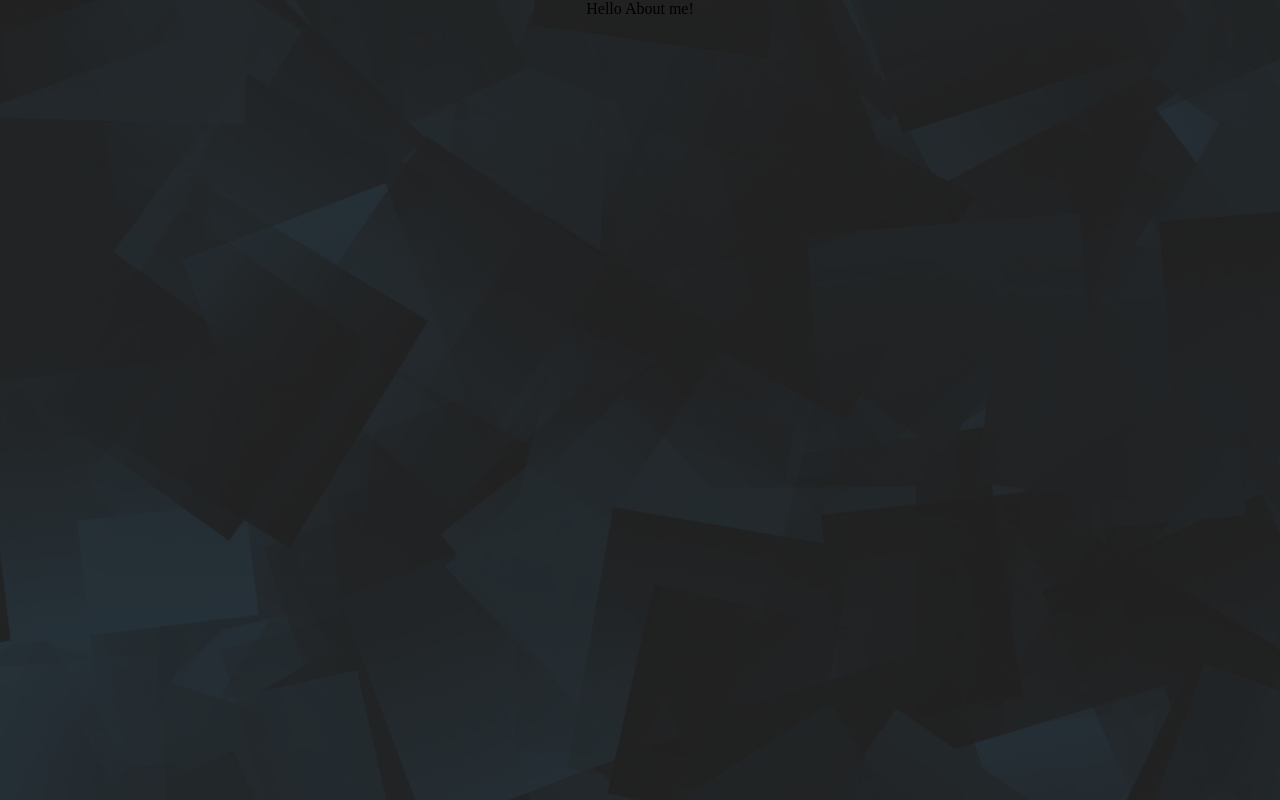
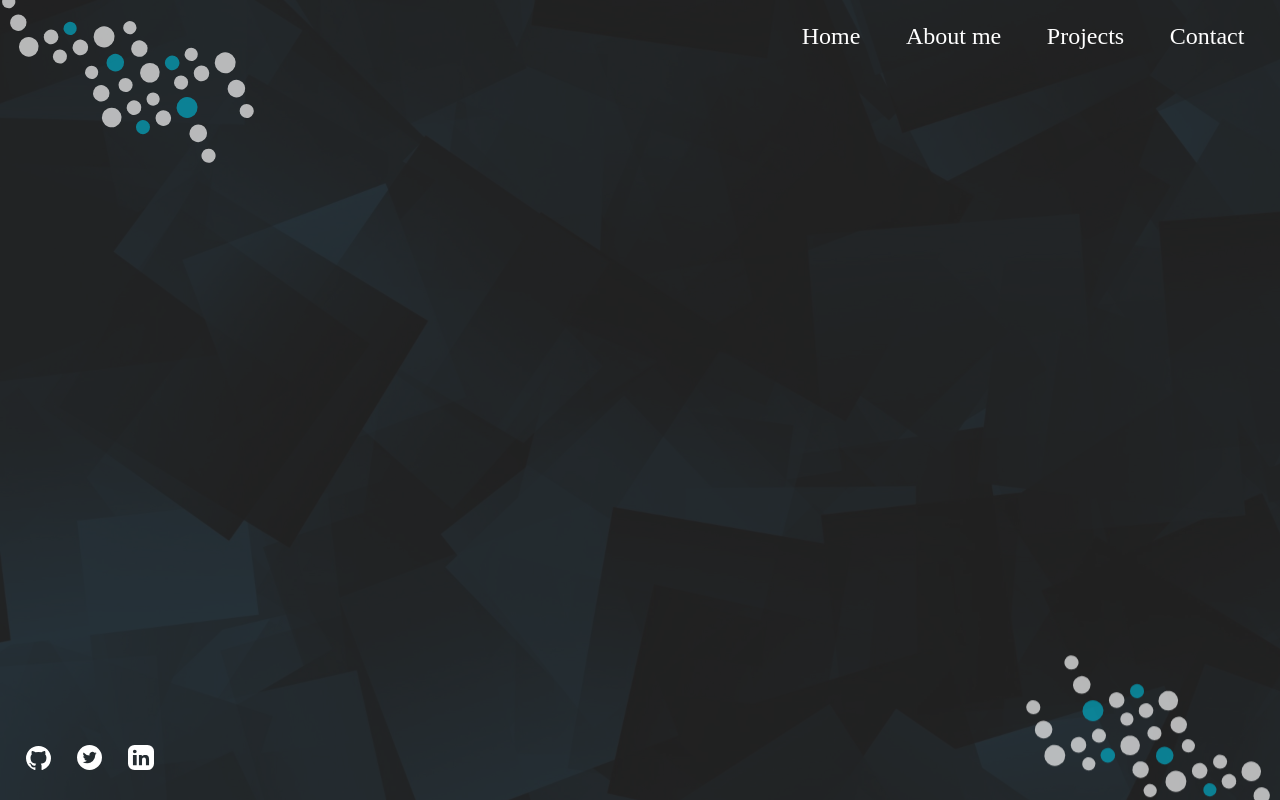
Before and after one commit to oliverfeher/portfolio_2020, a React (Create React App) app: page /about in a window 1280 px wide. Built offline with nearby package versions, Linux system fonts and the light colour scheme; a web font is replaced by a local one.

Commit message:
Build homepage and about me route

```diff
--- a/src/components/App/App.js
+++ b/src/components/App/App.js
@@ -38,8 +38,11 @@ function HomePage()
 function AboutMe()
 {
     return (
-        <div>
-            Hello About me!
+        <div id="main">
+            <Dots place="top-left"/>
+            <Dots place="bottom-right"/>
+            <NavBar />
+            <SocialIcons />
         </div>
     )
 }
```
